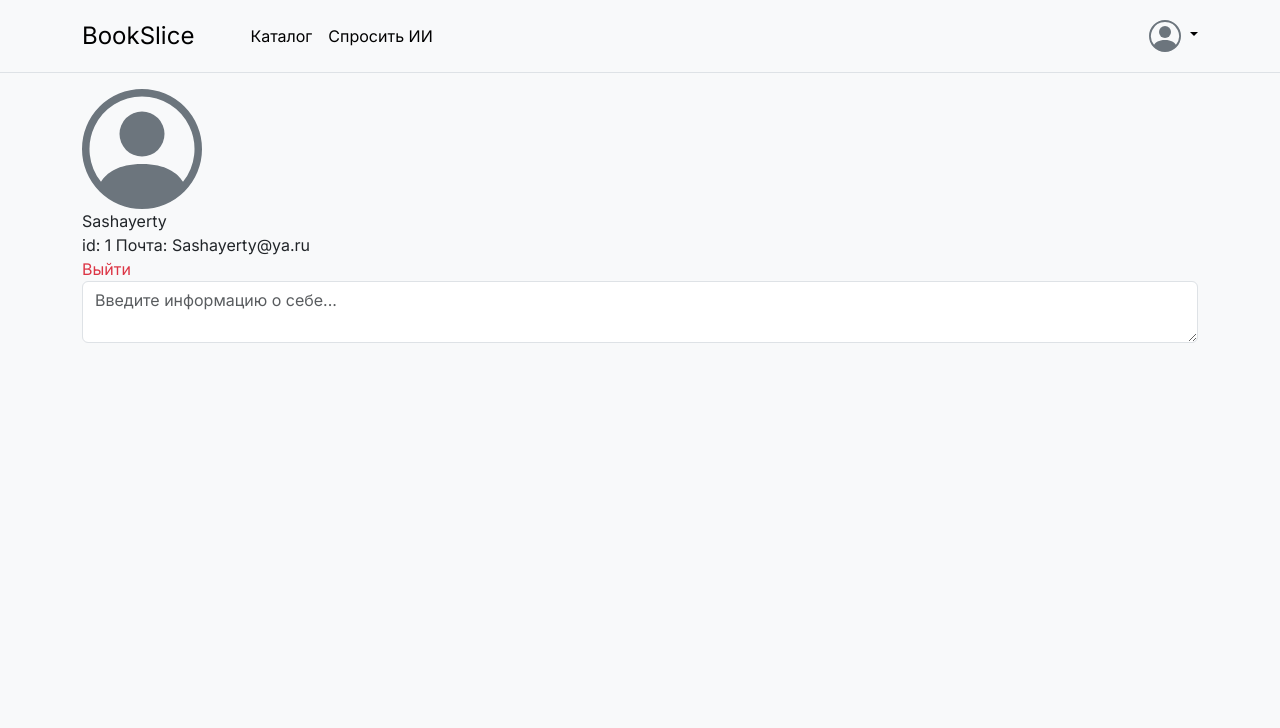
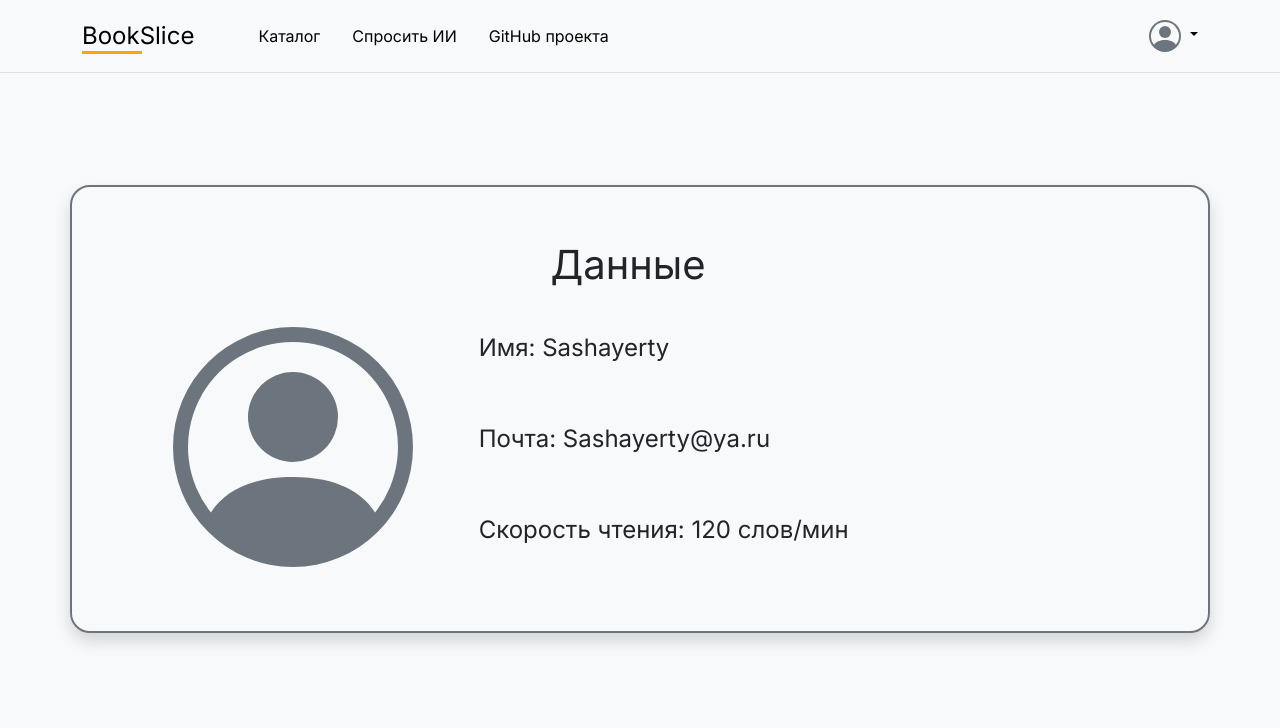
Before and after one commit to Sashayerty/bookslice, a Flask app: page /profile in a window 1280 px wide. Shown: the top 728 px of the page. Run offline with Flask 3, Linux system fonts and the light colour scheme; a user stored in the database is signed in; data comes from the database, SQL or seed files in the repository; both versions use the stored data as it was after the commit; some libraries are stand-ins or nearby versions.

Commit message:
Сделал много фронта, плюс вьюхи под него

```diff
--- a/main.py
+++ b/main.py
@@ -6,6 +6,7 @@ from flask_login import (LoginManager, current_user, login_required,
                          login_user, logout_user)
 
 import forms
+import forms.chat
 import forms.login_form
 import forms.reg_form
 import models
@@ -40,6 +41,9 @@ def profile():
     db_sess = models.db_session.create_session()
     name = db_sess.query(models.user.User).get(current_user.id).name
     email = db_sess.query(models.user.User).get(current_user.id).email
+    speed_of_reading = (
+        db_sess.query(models.user.User).get(current_user.id).speed_of_reading
+    )
     return render_template(
         "profile.html",
         title="Профиль",
@@ -47,7 +51,16 @@ def profile():
         email=email,
         id=current_user.id,
         user_is_auth=current_user.is_authenticated,
+        speed_of_reading=speed_of_reading,
     )
+
+
+@app.route("/check-speed-of-reading")
+def check_speed_of_reading():
+    db_sess = models.db_session.create_session()
+    db_sess.query(models.user.User).get(current_user.id).speed_of_reading = 120
+    db_sess.commit()
+    return redirect("/profile")
 
 
 @app.route("/register", methods=["GET", "POST"])
@@ -117,25 +130,45 @@ def logout():
     return redirect("/")
 
 
+@app.route("/ask", methods=["GET", "POST"])
+def ask():
+    form = forms.chat.ChatForm()
+    return render_template(
+        "ask.html",
+        title="Спросить ИИ",
+        form=form,
+        user_is_auth=current_user.is_authenticated,
+    )
+
+
 @app.route("/catalog")
 def catalog():
-    return render_template("catalog.html",
-                           title="Каталог",
-                           user_is_auth=current_user.is_authenticated,)
+    return render_template(
+        "catalog.html",
+        title="Каталог",
+        user_is_auth=current_user.is_authenticated,
+    )
 
 
 @app.route("/catalog/<int:book_id>")
 def book_in_catalog(book_id: int):
-    return render_template("index.html",
-                           title="Информация о книге",
-                           user_is_auth=current_user.is_authenticated,)
+    db_sess = models.db_session.create_session()
+    book = db_sess.query(models.books.Books).get(book_id)
+    return render_template(
+        "about_book.html",
+        title="Информация о книге",
+        user_is_auth=current_user.is_authenticated,
+        book=book
+    )
 
 
 @app.route("/read/<int:book_id>/<int:page>")
 def read_book_in_catalog(book_id: int, page: int):
-    return render_template("index.html",
-                           title="Читать книгу",
-                           user_is_auth=current_user.is_authenticated,)
+    return render_template(
+        "index.html",
+        title="Читать книгу",
+        user_is_auth=current_user.is_authenticated,
+    )
 
 
 def main():
--- a/models/books.py
+++ b/models/books.py
@@ -5,7 +5,7 @@ import sqlalchemy
 from .db_session import SqlAlchemyBase
 
 
-class User(SqlAlchemyBase):
+class Books(SqlAlchemyBase):
     __tablename__ = "books"
 
     id = sqlalchemy.Column(
--- a/static/css/style.css
+++ b/static/css/style.css
@@ -36,6 +36,21 @@ body {
     font-family: 'Inter';
 }
 
+.highlighted-text {
+  position: relative;
+  display: inline-block;
+}
+
+.highlighted-text::after {
+  content: "";
+  position: absolute;
+  left: 0;
+  bottom: 0px; /* Расстояние от текста */
+  width: 60px;
+  height: 3px;
+  background-color: orange;
+}
+
 .container-f-1 {
     border: 4px solid #198754;
     border-radius: 20px;
@@ -52,3 +67,27 @@ body {
     border-radius: 20px;
     min-height: 8rem;
 }
+
+.login {
+  height: 100vh;
+}
+
+.login-container {
+  border-radius: 20px;
+  height: auto;
+}
+
+.profile {
+  height: 80vh;
+}
+
+.profile-container {
+  border-radius: 20px;
+  height: auto;
+  border: 2px solid #6c757d;
+}
+
+.book {
+  border: 3px solid #6c757d;
+  border-radius: 20px;
+}
--- /dev/null
+++ b/templates/about_book.html
@@ -0,0 +1,3 @@
+{% extends "base.html" %}
+{% block content %}
+{% endblock content %}
--- a/templates/base.html
+++ b/templates/base.html
@@ -2,11 +2,11 @@
 <html lang="ru">
 
 <head>
-    <link rel="icon" type="image/png" href="../img/favicon-96x96.png" sizes="96x96" />
-    <link rel="icon" type="image/svg+xml" href="../img/favicon.svg" />
-    <link rel="shortcut icon" href="../img/favicon.ico" />
-    <link rel="apple-touch-icon" sizes="180x180" href="../img/apple-touch-icon.png" />
-    <link rel="manifest" href="../img/site.webmanifest" />
+    <link rel="icon" type="image/png" href="../static/img/favicon-96x96.png" sizes="96x96" />
+    <link rel="icon" type="image/svg+xml" href="../static/img/favicon.svg" />
+    <link rel="shortcut icon" href="../static/img/favicon.ico" />
+    <link rel="apple-touch-icon" sizes="180x180" href="../static/img/apple-touch-icon.png" />
+    <link rel="manifest" href="../img/static/site.webmanifest" />
     <link rel="stylesheet" href="../static/css/bootstrap.css">
     <link rel="stylesheet" href="../static/css/style.css">
     <script src="../static/js/bootstrap.js"></script>
@@ -20,12 +20,13 @@
     <header class="p-3 mb-3 border-bottom">
         <div class="container">
             <div class="d-flex flex-wrap align-items-center justify-content-center justify-content-lg-start">
-                <a href="/" class="d-flex align-items-center fs-4 mb-2 me-lg-5 mb-lg-0 link-body-emphasis text-decoration-none">
+                <a href="/" class="highlighted-text d-flex align-items-center fs-4 mb-2 me-lg-5 mb-lg-0 link-body-emphasis text-decoration-none">
                     BookSlice
                 </a>
                 <ul class="nav col-12 col-lg-auto me-lg-auto mb-2 justify-content-center mb-md-0">
-                    <li><a href="/catalog" class="nav-link px-2 link-body-emphasis">Каталог</a></li>
-                    <li><a href="/ask" class="nav-link px-2 link-body-emphasis">Спросить ИИ</a></li>
+                    <li><a href="/catalog" class="nav-link px-3 link-body-emphasis">Каталог</a></li>
+                    <li><a href="/ask" class="nav-link px-3 link-body-emphasis">Спросить ИИ</a></li>
+                    <li><a href="https://github.com/Sashayerty/AI_olimp_2024/tree/main" class="github nav-link px-3 link-body-emphasis">GitHub проекта</a></li>
                 </ul>
 
                 {% if user_is_auth %}
--- a/templates/profile.html
+++ b/templates/profile.html
@@ -1,43 +1,34 @@
 {% extends "base.html" %}
 {% block content %}
-<div class="container">
-    <!-- Верхняя разделительная линия -->
-
-
-    <!-- Иконка профиля и никнейм -->
+<div class="profile container d-grid align-items-center">
+    <div class="profile-container p-5 row shadow">
+        <div class="row">
+            <div class="col d-flex justify-content-center fs-1 mb-3">
+                Данные
+            </div>
+        </div>
+        <div class="col-xs col-sm col-md col-lg-4 col-xl-4 col-xxl-4 d-flex my-3 justify-content-center align-items-center">
             <div class="profile-icon username">
-        <svg xmlns="http://www.w3.org/2000/svg" width="120" height="120" fill="#6c757d" class="bi bi-person-circle"
+                <svg xmlns="http://www.w3.org/2000/svg" width="240" height="240" fill="#6c757d" class="bi bi-person-circle"
                     viewBox="0 0 16 16">
                     <path d="M11 6a3 3 0 1 1-6 0 3 3 0 0 1 6 0" />
                     <path fill-rule="evenodd"
                         d="M0 8a8 8 0 1 1 16 0A8 8 0 0 1 0 8m8-7a7 7 0 0 0-5.468 11.37C3.242 11.226 4.805 10 8 10s4.757 1.225 5.468 2.37A7 7 0 0 0 8 1" />
                 </svg>
             </div>
-    <div class="username">
-        {{ name }}
+        </div>
+        <div class="col-xs col-sm col-md col-lg-8 col-xl-8 col-xxl-8 d-grid align-items-center fs-4">
+            <div class="username-box">
+                <p class="username">Имя: {{ name }}</p>
+            </div>
+            <div class="email-box">
+                <p class="email">Почта: {{ email }}</p>
+            </div>
+            <div class="speed-box">
+                <p class="speed">Скорость чтения: {{ speed_of_reading }} слов/мин</p>
             </div>
         </div>
 
-
-
-    <!-- Нижняя разделительная линия -->
-    <div class="divider-2"></div>
-
-<div class="container">
-    <!-- Информация о профиле -->
-    <div class="info-box">
-        <div class="text-infobox">
-            id: {{ id }}
-            Почта: {{ email }}
     </div>
-        <a class="link-danger link-offset-2 link-underline-opacity-0" href="/logout">Выйти</a>
 </div>
-
-    <!-- Поле "О себе" -->
-
-    <textarea class="about-box form-control form-control-dark text-bg-black"
-        placeholder="Введите информацию о себе..."></textarea>
-    <!-- Это место для текста пользователя -->
-</div>
-
 {% endblock content %}
```
Also changed, not shown: forms/chat.py (added, +8 -0 lines), templates/ask.html (added, +38 -0 lines), templates/catalog.html (+32 -0 lines), templates/index.html (+5 -5 lines), templates/login.html (+5 -5 lines), templates/register.html (+6 -4 lines), db/app.db. Lines whose indentation alone changed are shown as unchanged.
